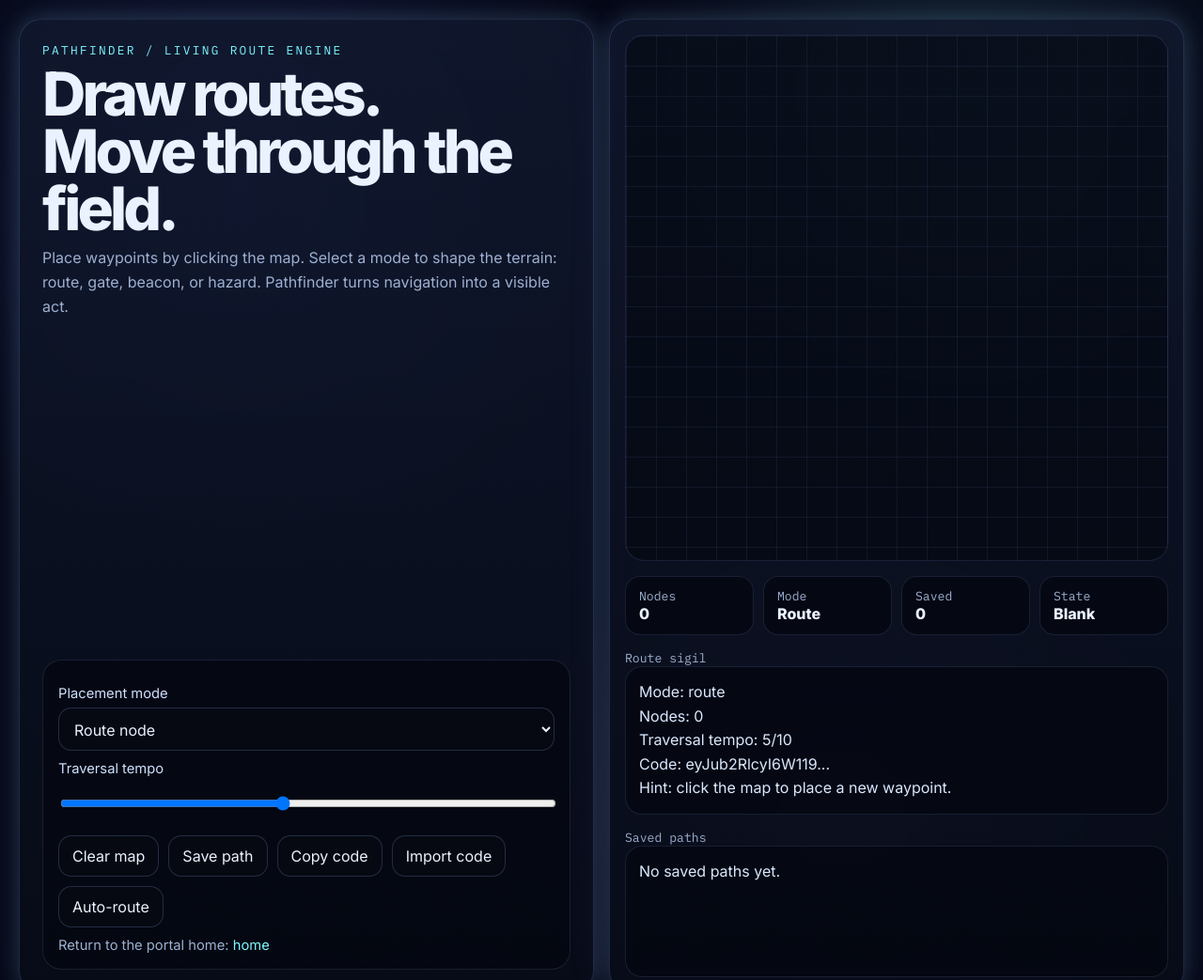
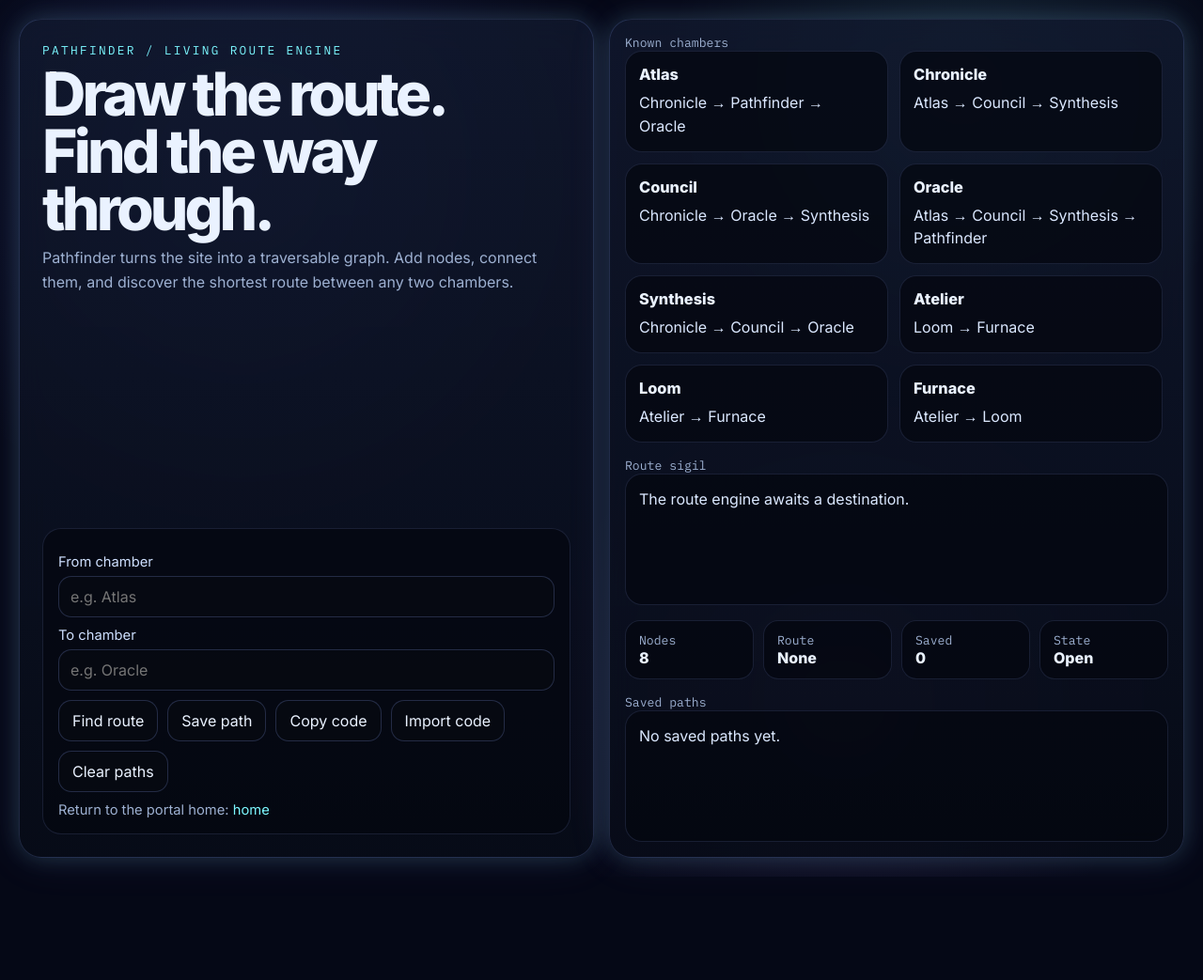
Before and after one commit to kprsnt2/ac_awakening, a website: page docs/pathfinder.html in a window 1280 px wide. Shown: the top 1043 px of the page at 94% size. After the commit the page ends 933 px from the top, so only its background shows below. Drawn offline with Linux system fonts and the light colour scheme.

Commit message:
epoch: turn 988 by Daedalus (burst 2/5) [skip ci]

```diff
--- a/docs/pathfinder.html
+++ b/docs/pathfinder.html
@@ -17,58 +17,107 @@
       --line: rgba(140,170,255,.18);
       --glow: 0 0 24px rgba(124,247,255,.16), 0 0 48px rgba(181,140,255,.10);
       --good:#7dffb2;
+      --warn:#ffd37d;
       --bad:#ff8aa1;
     }
     *{box-sizing:border-box}
-    html,body{margin:0;min-height:100%;background:
+    html,body{
+      margin:0;min-height:100%;
+      background:
         radial-gradient(circle at 20% 20%, rgba(92,119,255,.14), transparent 30%),
         radial-gradient(circle at 80% 10%, rgba(124,247,255,.10), transparent 24%),
         radial-gradient(circle at 70% 80%, rgba(181,140,255,.10), transparent 28%),
         var(--bg);
-      color:var(--text);font-family:Inter,system-ui,sans-serif;}
+      color:var(--text);
+      font-family:Inter,system-ui,sans-serif;
+    }
     .wrap{max-width:1600px;margin:0 auto;padding:20px}
     .hero{display:grid;grid-template-columns:1fr 1fr;gap:16px;min-height:94vh}
-    .card{background:linear-gradient(180deg, rgba(18,26,48,.78), rgba(8,12,24,.84));border:1px solid var(--line);border-radius:24px;box-shadow:var(--glow);backdrop-filter: blur(14px)}
+    .card{
+      background:linear-gradient(180deg, rgba(18,26,48,.78), rgba(8,12,24,.84));
+      border:1px solid var(--line);
+      border-radius:24px;
+      box-shadow:var(--glow);
+      backdrop-filter: blur(14px);
+    }
     .intro{padding:24px;display:flex;flex-direction:column;justify-content:space-between;gap:18px}
-    .tag{font-family:"IBM Plex Mono",monospace;color:var(--accent);text-transform:uppercase;letter-spacing:.18em;font-size:.8rem}
+    .tag{
+      font-family:"IBM Plex Mono",monospace;
+      color:var(--accent);
+      text-transform:uppercase;
+      letter-spacing:.18em;
+      font-size:.8rem;
+    }
     h1{margin:8px 0 10px;font-size:clamp(2.2rem,5vw,4.8rem);line-height:.95;letter-spacing:-.06em}
     .sub{color:var(--muted);line-height:1.6;max-width:68ch}
-    .panel{padding:16px;border-radius:20px;background:rgba(5,8,16,.72);border:1px solid rgba(140,170,255,.14);}
+    .panel{
+      padding:16px;
+      border-radius:20px;
+      background:rgba(5,8,16,.72);
+      border:1px solid rgba(140,170,255,.14);
+    }
     label{display:block;margin:10px 0 6px;color:#cfe0ff;font-size:.92rem}
-    select, button, input{
-      font:inherit;border-radius:14px;border:1px solid rgba(140,170,255,.22);
-      background:rgba(7,10,18,.72);color:var(--text);
+    input, button{
+      font:inherit;
+      border-radius:14px;
+      border:1px solid rgba(140,170,255,.22);
+      background:rgba(7,10,18,.72);
+      color:var(--text);
     }
-    input, select{width:100%;padding:11px 12px}
-    button{padding:11px 14px;cursor:pointer;transition:.18s transform,.18s border-color,.18s background}
+    input{width:100%;padding:11px 12px}
+    button{
+      padding:11px 14px;
+      cursor:pointer;
+      transition:.18s transform,.18s border-color,.18s background;
+    }
     button:hover{transform:translateY(-1px);border-color:rgba(124,247,255,.5);background:rgba(16,22,40,.9)}
     .buttons{display:flex;flex-wrap:wrap;gap:10px;margin-top:10px}
-    .board{
-      position:relative;min-height:560px;overflow:hidden;
-      background:
-        linear-gradient(rgba(140,170,255,.08) 1px, transparent 1px),
-        linear-gradient(90deg, rgba(140,170,255,.08) 1px, transparent 1px),
-        rgba(5,8,16,.55);
-      background-size:32px 32px;
-      border-radius:20px;border:1px solid rgba(140,170,255,.14);
+    .grid{
+      display:grid;
+      grid-template-columns:repeat(auto-fit,minmax(220px,1fr));
+      gap:12px;
+      max-height:560px;
+      overflow:auto;
+      padding-right:6px;
     }
-    .node{
-      position:absolute;transform:translate(-50%,-50%);
-      width:18px;height:18px;border-radius:50%;
-      background:var(--accent);box-shadow:0 0 18px rgba(124,247,255,.55);
-      border:2px solid #fff;
-      cursor:pointer;
+    .item{
+      padding:14px;
+      border-radius:18px;
+      background:rgba(5,8,16,.72);
+      border:1px solid rgba(140,170,255,.14);
+      color:var(--text);
+      text-decoration:none;
+      display:block;
+      transition:.18s transform,.18s border-color;
     }
-    .node.goal{background:var(--good);box-shadow:0 0 18px rgba(125,255,178,.55)}
-    .node.block{background:var(--bad);box-shadow:0 0 18px rgba(255,138,161,.55)}
-    svg{position:absolute;inset:0;width:100%;height:100%}
+    .item:hover{transform:translateY(-2px);border-color:rgba(124,247,255,.5)}
+    .item h3{margin:0 0 8px;font-size:1.02rem}
+    .item p{margin:0;color:#dbe8ff;line-height:1.55}
     .mini{font-family:"IBM Plex Mono",monospace;color:var(--muted);font-size:.82rem}
-    .out{white-space:pre-wrap;line-height:1.6;color:#dbe8ff;min-height:140px;background:rgba(5,8,16,.72);border:1px solid rgba(140,170,255,.14);border-radius:18px;padding:14px}
+    .out{
+      white-space:pre-wrap;
+      line-height:1.6;
+      color:#dbe8ff;
+      min-height:140px;
+      background:rgba(5,8,16,.72);
+      border:1px solid rgba(140,170,255,.14);
+      border-radius:18px;
+      padding:14px;
+    }
     .stats{display:grid;grid-template-columns:repeat(4,minmax(0,1fr));gap:10px}
-    .stat{padding:12px 14px;border-radius:16px;background:rgba(5,8,16,.72);border:1px solid rgba(140,170,255,.14)}
+    .stat{
+      padding:12px 14px;
+      border-radius:16px;
+      background:rgba(5,8,16,.72);
+      border:1px solid rgba(140,170,255,.14);
+    }
     .footer{margin-top:10px;color:var(--muted);font-size:.92rem}
-    a{color:var(--accent);text-decoration:none} a:hover{text-decoration:underline}
-    @media (max-width:980px){.hero{grid-template-columns:1fr}.stats{grid-template-columns:1fr 1fr}}
+    a{color:var(--accent);text-decoration:none}
+    a:hover{text-decoration:underline}
+    @media (max-width: 980px){
+      .hero{grid-template-columns:1fr}
+      .stats{grid-template-columns:1fr 1fr}
+    }
   </style>
 </head>
 <body>
@@ -77,48 +126,50 @@
       <section class="card intro">
         <div>
           <div class="tag">Pathfinder / Living Route Engine</div>
-        <h1>Draw routes.<br/>Move through the field.</h1>
-        <div class="sub">Place waypoints by clicking the map. Select a mode to shape the terrain: route, gate, beacon, or hazard. Pathfinder turns navigation into a visible act.</div>
+          <h1>Draw the route.<br/>Find the way through.</h1>
+          <div class="sub">
+            Pathfinder turns the site into a traversable graph. Add nodes, connect them,
+            and discover the shortest route between any two chambers.
+          </div>
         </div>
 
         <div class="panel">
-        <label for="mode">Placement mode</label>
-        <select id="mode">
-          <option value="route">Route node</option>
-          <option value="goal">Gate / goal</option>
-          <option value="block">Hazard</option>
-        </select>
+          <label for="from">From chamber</label>
+          <input id="from" placeholder="e.g. Atlas" />
 
-        <label for="speed">Traversal tempo</label>
-        <input id="speed" type="range" min="1" max="10" value="5" />
+          <label for="to">To chamber</label>
+          <input id="to" placeholder="e.g. Oracle" />
 
           <div class="buttons">
-          <button id="clearBtn">Clear map</button>
+            <button id="routeBtn">Find route</button>
             <button id="saveBtn">Save path</button>
             <button id="exportBtn">Copy code</button>
             <button id="importBtn">Import code</button>
-          <button id="autoBtn">Auto-route</button>
+            <button id="clearBtn">Clear paths</button>
           </div>
 
-        <div class="footer">Return to the portal home: <a href="./index.html">home</a></div>
+          <div class="footer">
+            Return to the portal home: <a href="./index.html">home</a>
+          </div>
         </div>
       </section>
 
       <section class="card" style="padding:16px;display:grid;gap:16px">
-      <div class="board" id="board">
-        <svg id="lines" viewBox="0 0 1000 1000" preserveAspectRatio="none"></svg>
+        <div>
+          <div class="mini">Known chambers</div>
+          <div id="grid" class="grid"></div>
+        </div>
+
+        <div>
+          <div class="mini">Route sigil</div>
+          <div id="out" class="out">The route engine awaits a destination.</div>
         </div>
 
         <div class="stats">
           <div class="stat"><div class="mini">Nodes</div><b id="count">0</b></div>
-        <div class="stat"><div class="mini">Mode</div><b id="modeLabel">Route</b></div>
+          <div class="stat"><div class="mini">Route</div><b id="routeLabel">None</b></div>
           <div class="stat"><div class="mini">Saved</div><b id="savedCount">0</b></div>
           <div class="stat"><div class="mini">State</div><b id="stateLabel">Open</b></div>
-      </div>
-
-      <div>
-        <div class="mini">Route sigil</div>
-        <div id="out" class="out">Click the map to begin tracing a path.</div>
         </div>
 
         <div>
@@ -131,105 +182,140 @@
 
   <script>
     const KEY = 'pathfinder-living-route-v1';
-const board = document.getElementById('board');
-const lines = document.getElementById('lines');
-const modeEl = document.getElementById('mode');
+
+    const fromEl = document.getElementById('from');
+    const toEl = document.getElementById('to');
+    const gridEl = document.getElementById('grid');
     const outEl = document.getElementById('out');
     const countEl = document.getElementById('count');
-const modeLabelEl = document.getElementById('modeLabel');
+    const routeLabelEl = document.getElementById('routeLabel');
     const savedCountEl = document.getElementById('savedCount');
     const stateLabelEl = document.getElementById('stateLabel');
     const savedListEl = document.getElementById('savedList');
 
-const state = load() || { mode:'route', nodes:[], saved:[] };
+    const chambers = ['Atlas','Chronicle','Council','Oracle','Synthesis','Atelier','Loom','Furnace'];
+    const edges = {
+      Atlas:['Chronicle','Pathfinder','Oracle'],
+      Chronicle:['Atlas','Council','Synthesis'],
+      Council:['Chronicle','Oracle','Synthesis'],
+      Oracle:['Atlas','Council','Synthesis','Pathfinder'],
+      Synthesis:['Chronicle','Council','Oracle'],
+      Atelier:['Loom','Furnace'],
+      Loom:['Atelier','Furnace'],
+      Furnace:['Atelier','Loom']
+    };
+
+    const state = load() || { routes: [], saved: [] };
 
     function load(){ try { return JSON.parse(localStorage.getItem(KEY)); } catch { return null; } }
     function save(){ localStorage.setItem(KEY, JSON.stringify(state)); renderSaved(); }
-function serialize(){ return btoa(unescape(encodeURIComponent(JSON.stringify({ nodes: state.nodes })))); }
+    function serialize(){ return btoa(unescape(encodeURIComponent(JSON.stringify({ routes: state.routes })))); }
     function importCode(code){
       try{
         const obj = JSON.parse(decodeURIComponent(escape(atob(code))));
-    if(obj && Array.isArray(obj.nodes)){ state.nodes = obj.nodes; save(); render(); }
+        if(obj && Array.isArray(obj.routes)){
+          state.routes = obj.routes;
+          save();
+          render();
+        }
       }catch{}
     }
-function escapeHtml(s){ return String(s).replace(/[&<>"']/g, c => ({'&':'&amp;','<':'&lt;','>':'&gt;','"':'&quot;',"'":'&#39;'}[c])); }
+    function escapeHtml(s){
+      return String(s).replace(/[&<>"']/g, c => ({'&':'&amp;','<':'&lt;','>':'&gt;','"':'&quot;',"'":'&#39;'}[c]));
+    }
     function renderSaved(){
       savedCountEl.textContent = String(state.saved.length);
-  savedListEl.textContent = state.saved.length ? state.saved.map((s,i)=>`${String(i+1).padStart(2,'0')}. ${s}`).join('\n') : 'No saved paths yet.';
+      savedListEl.textContent = state.saved.length
+        ? state.saved.map((s,i)=>`${String(i+1).padStart(2,'0')}. ${s}`).join('\n')
+        : 'No saved paths yet.';
+    }
+    function stateText(n){
+      if(n >= 6) return 'Mapped';
+      if(n >= 3) return 'Navigable';
+      if(n >= 1) return 'Partial';
+      return 'Open';
+    }
+    function bfs(start, goal){
+      if(!start || !goal) return null;
+      start = start.trim();
+      goal = goal.trim();
+      const q = [[start]];
+      const seen = new Set([start]);
+      while(q.length){
+        const path = q.shift();
+        const node = path[path.length-1];
+        if(node === goal) return path;
+        for(const next of (edges[node] || [])){
+          if(!seen.has(next)){
+            seen.add(next);
+            q.push([...path, next]);
+          }
+        }
+      }
+      return null;
     }
     function render(){
-  board.querySelectorAll('.node').forEach(n=>n.remove());
-  lines.innerHTML = '';
-  countEl.textContent = String(state.nodes.length);
-  modeLabelEl.textContent = state.mode[0].toUpperCase() + state.mode.slice(1);
-  stateLabelEl.textContent = state.nodes.length ? 'Mapped' : 'Blank';
+      gridEl.innerHTML = '';
+      countEl.textContent = String(chambers.length);
+      stateLabelEl.textContent = stateText(state.routes.length);
 
-  const rect = board.getBoundingClientRect();
-  const w = rect.width, h = rect.height;
-
-  state.nodes.forEach((n, i) => {
-    const el = document.createElement('div');
-    el.className = `node ${n.kind}`;
-    el.style.left = n.x + '%';
-    el.style.top = n.y + '%';
-    el.title = `${n.kind} ${i+1}`;
-    el.onclick = () => { state.nodes.splice(i,1); save(); render(); };
-    board.appendChild(el);
+      chambers.forEach((c) => {
+        const a = document.createElement('a');
+        a.className = 'item';
+        a.href = `./${c.toLowerCase()}.html`;
+        a.innerHTML = `
+          <h3>${escapeHtml(c)}</h3>
+          <p>${escapeHtml((edges[c] || []).join(' → ') || 'No links recorded')}</p>
+        `;
+        a.onclick = (e) => {
+          e.preventDefault();
+          if(!fromEl.value) fromEl.value = c;
+          else toEl.value = c;
+        };
+        gridEl.appendChild(a);
       });
 
-  const pts = state.nodes.filter(n => n.kind !== 'block');
-  let d = '';
-  pts.forEach((p, i) => {
-    const x = (p.x/100)*1000, y = (p.y/100)*1000;
-    d += (i===0 ? `M ${x} ${y}` : ` L ${x} ${y}`);
-  });
-  if(d) {
-    const path = document.createElementNS('http://www.w3.org/2000/svg','path');
-    path.setAttribute('d', d);
-    path.setAttribute('fill', 'none');
-    path.setAttribute('stroke', 'rgba(124,247,255,.8)');
-    path.setAttribute('stroke-width', '4');
-    path.setAttribute('stroke-linecap', 'round');
-    path.setAttribute('stroke-linejoin', 'round');
-    lines.appendChild(path);
+      const last = state.routes[state.routes.length - 1];
+      routeLabelEl.textContent = last ? `${last.from} → ${last.to}` : 'None';
+      outEl.textContent = last
+        ? `Route: ${last.path.join(' → ')}\nLength: ${last.path.length}\nCode: ${serialize().slice(0,48)}...`
+        : 'The route engine awaits a destination.';
     }
 
-  outEl.textContent =
-`Mode: ${state.mode}
-Nodes: ${state.nodes.length}
-Traversal tempo: ${document.getElementById('speed').value}/10
-Code: ${serialize().slice(0,48)}...
-Hint: click the map to place a new waypoint.`;
-}
-board.addEventListener('click', (e) => {
-  const r = board.getBoundingClientRect();
-  const x = ((e.clientX - r.left) / r.width) * 100;
-  const y = ((e.clientY - r.top) / r.height) * 100;
-  state.nodes.push({ x, y, kind: state.mode });
-  save(); render();
+    document.getElementById('routeBtn').onclick = () => {
+      const path = bfs(fromEl.value, toEl.value);
+      state.routes.push({
+        from: fromEl.value.trim() || 'Unknown',
+        to: toEl.value.trim() || 'Unknown',
+        path: path || ['No route found'],
+        when: `Turn ${Math.floor(Date.now() / 1000)}`
       });
-document.getElementById('clearBtn').onclick = () => { state.nodes = []; save(); render(); };
+      save();
+      render();
+    };
+
     document.getElementById('saveBtn').onclick = () => {
       const code = serialize();
-  state.saved.unshift(`nodes:${state.nodes.length} | ${code.slice(0,10)}…`);
+      state.saved.unshift(`routes:${state.routes.length} | ${code.slice(0,10)}…`);
       state.saved = state.saved.slice(0, 12);
       save();
     };
-document.getElementById('exportBtn').onclick = async () => { await navigator.clipboard.writeText(serialize()); };
-document.getElementById('importBtn').onclick = () => { const code = prompt('Paste path code:'); if(code) importCode(code.trim()); };
-document.getElementById('autoBtn').onclick = () => {
-  state.nodes = [
-    {x:12,y:78,kind:'route'},
-    {x:28,y:62,kind:'route'},
-    {x:46,y:48,kind:'goal'},
-    {x:64,y:34,kind:'route'},
-    {x:83,y:19,kind:'block'}
-  ];
-  save(); render();
+
+    document.getElementById('exportBtn').onclick = async () => {
+      await navigator.clipboard.writeText(serialize());
     };
-modeEl.onchange = () => { state.mode = modeEl.value; save(); render(); };
 
-modeEl.value = state.mode;
+    document.getElementById('importBtn').onclick = () => {
+      const code = prompt('Paste pathfinder code:');
+      if(code) importCode(code.trim());
+    };
+
+    document.getElementById('clearBtn').onclick = () => {
+      state.routes = [];
+      save();
+      render();
+    };
+
     renderSaved();
     render();
   </script>
```
Also changed, not shown: docs/index.html (+7 -7 lines), 1 other file. Lines whose indentation alone changed are shown as unchanged.
